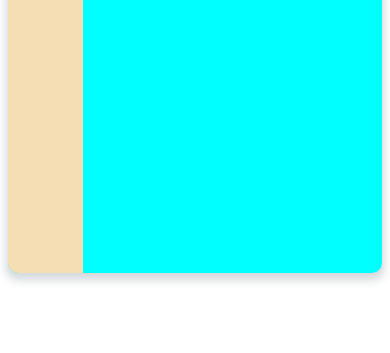
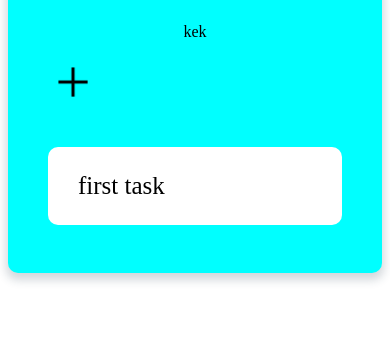
Before and after one commit to kiriotis/TODO-LIST-JS, a plain HTML site: page TODO/index.html in a window 390 px wide. Shown: the part 507-860 px from the top of the page. Drawn offline with Linux system fonts and the light colour scheme.

Commit message:
feat:add mobile view ver 1

```diff
--- a/TODO/style/style.scss
+++ b/TODO/style/style.scss
@@ -12,6 +12,10 @@ main {
   justify-content: center;
 
   .main_container {
+     @media (max-width: 730px) {
+
+           flex-direction: column;
+          }
     -webkit-box-shadow: 0px 5px 10px 2px rgba(34, 60, 80, 0.2);
     -moz-box-shadow: 0px 5px 10px 2px rgba(34, 60, 80, 0.2);
     box-shadow: 0px 5px 10px 2px rgba(34, 60, 80, 0.2);
@@ -23,6 +27,10 @@ main {
     background: aqua;
     .left_side
     {
+       @media (max-width: 730px) {
+
+           width:100% ;
+          }
       background: wheat;
        width: 20%;
       .left_side_content
@@ -97,6 +105,10 @@ main {
     }
     .right_side
     {
+       @media (max-width: 730px) {
+
+           width:100% ;
+          }
       width: 80%;
       .text_container
       {
```
Also changed, not shown: TODO/style/style.css, 1 other file.
